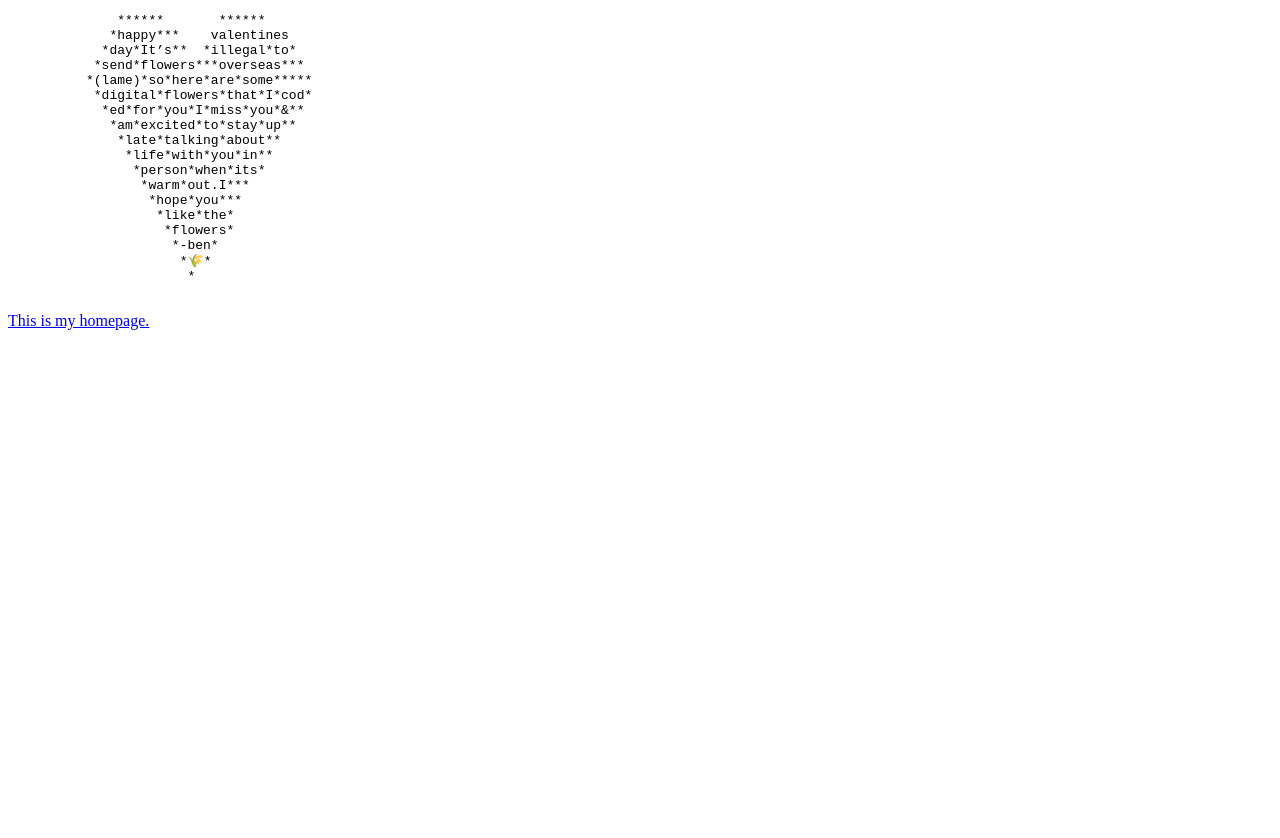
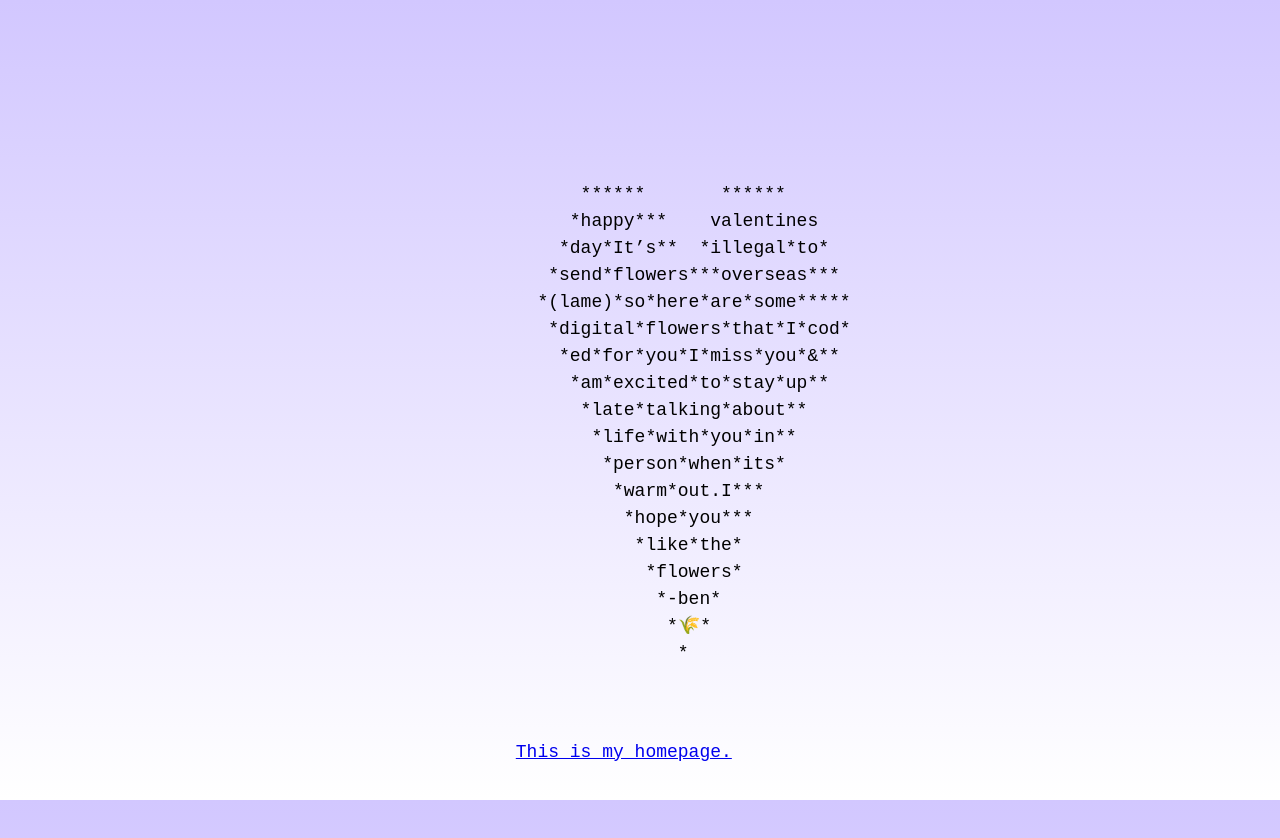
Before and after one commit to bensterbenk/bensterbenk.github.io, a plain HTML site: page index.html in a window 1280 px wide. Before the commit the page ends 800 px from the top, so only its background shows below. Drawn offline with nearby package versions, Linux system fonts and the light colour scheme.

Commit message:
Update index.html

```diff
--- a/index.html
+++ b/index.html
@@ -1,7 +1,7 @@
 <!DOCTYPE html>
 <html>
 <head>
-    <!--<link rel="stylesheet" href="main.css">-->
+    <link rel="stylesheet" href="main.css">
 </head>
 <body class="back-row-toggle splat-toggle">
   <div class="rain front-row"></div>
```
